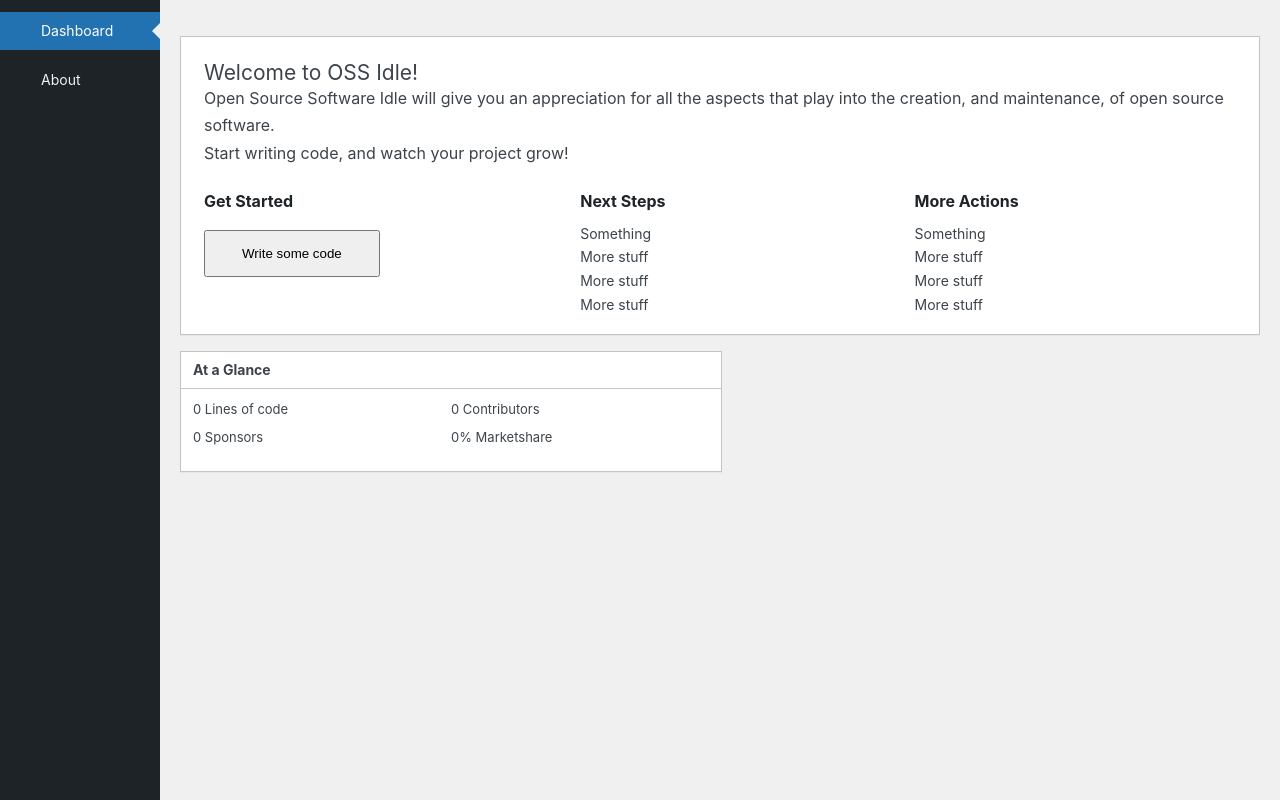
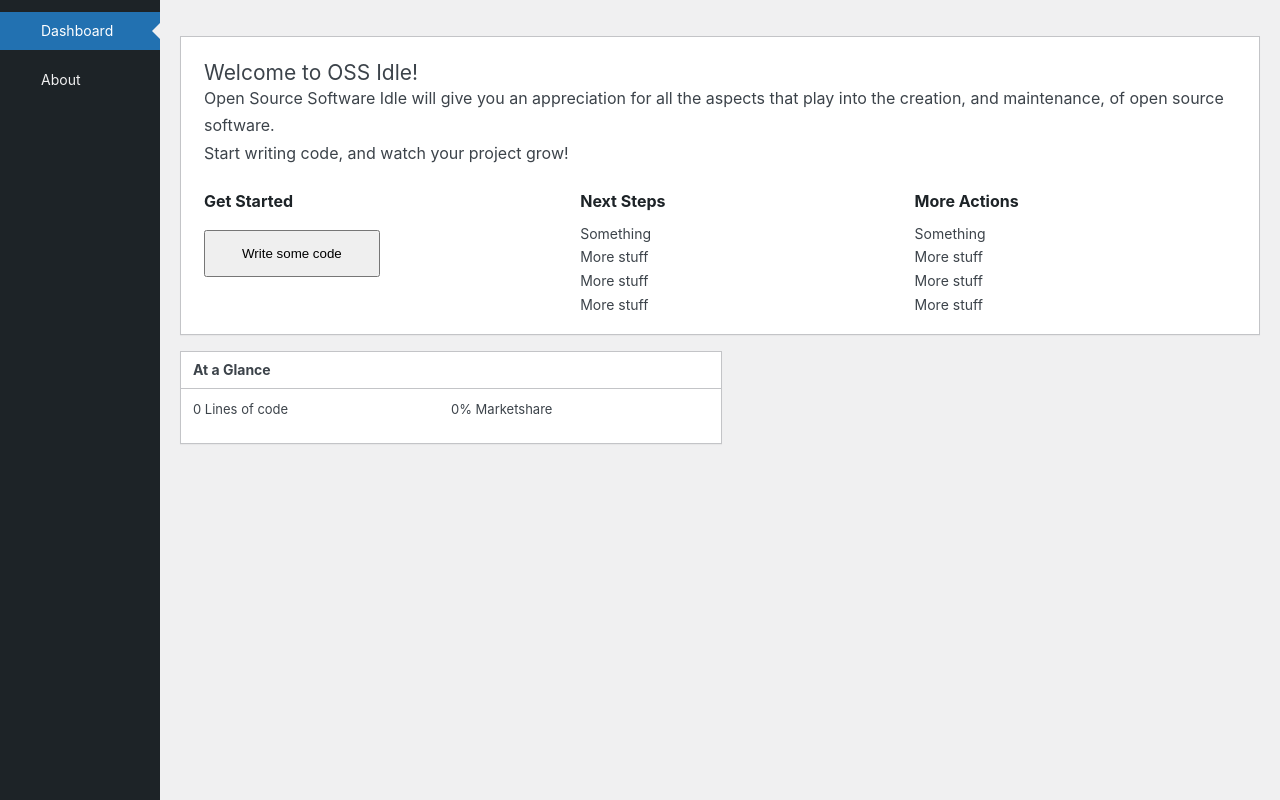
Before and after one commit to Clorith/OSS-Idle, a React (Create React App) app: page / in a window 1280 px wide. Built offline with nearby package versions, Linux system fonts and the light colour scheme.

Commit message:
Introduce persistent (localStorage) saving of resources and feature flags

```diff
--- a/src/App.js
+++ b/src/App.js
@@ -1,18 +1,61 @@
 import './App.css';
 import Interface from "./Interface";
 import {BrowserRouter} from "react-router-dom";
-import {useState} from "react";
-
-import { getResources } from './Data/resources';
+import {useEffect, useReducer} from "react";
 
 function App() {
-    const [ resources, setResources ] = useState( getResources() );
+    const defaultResources = () => {
+        const hasExistingResources = window.localStorage.getItem( 'resources' );
+
+        return null !== hasExistingResources
+            ? JSON.parse( hasExistingResources )
+            : {
+                linesOfCode: 0,
+                contributors: 0,
+                dependencies: 0,
+                sponsors: 0,
+                plugins: 0
+            }
+    }
+
+    const [ resources, setResources ] = useReducer(
+        ( state, action ) => ( { ...state, ...action } ),
+        defaultResources()
+    )
+
+    useEffect( () => {
+        window.localStorage.setItem( 'resources', JSON.stringify( resources ) )
+    }, [ resources ] );
+
+    const defaultFeature = () => {
+        const hasExistingFlags = window.localStorage.getItem( 'feature' )
+
+        return null !== hasExistingFlags
+            ? JSON.parse( hasExistingFlags )
+            : {
+                plugins: false,
+                sponsors: false,
+                contributors: false,
+                dependencies: false
+            };
+    }
+
+    const [ feature, setFeature ] = useReducer(
+        ( state, action ) => ( { ...state, ...action } ),
+        defaultFeature()
+    )
+
+    useEffect( () => {
+        window.localStorage.setItem( 'feature', JSON.stringify( feature ) )
+    }, [ feature ] );
 
     return (
         <BrowserRouter>
             <Interface
                 resources={ resources }
                 setResources={ setResources }
+                feature={ feature }
+                setFeature={ setFeature }
             />
         </BrowserRouter>
     );
--- a/src/Data/resources.js
+++ /dev/null
@@ -1,7 +0,0 @@
-export function getResources( type = 'code' ) {
-    switch ( type ) {
-        case 'code':
-        default:
-            return 0;
-    }
-}
--- a/src/Interface/Navigation/index.js
+++ b/src/Interface/Navigation/index.js
@@ -1,7 +1,11 @@
 import './navigation.css';
 import {Link} from "react-router-dom";
 
-function Navigation() {
+function Navigation( props ) {
+    const {
+        feature
+    } = props;
+
     const isActiveRoute = ( path ) => {
         return document.location.pathname === path;
     }
@@ -17,6 +21,15 @@ function Navigation() {
                             </div>
                         </Link>
                     </li>
+                    {feature?.plugins &&
+                        <li className={ isActiveRoute( '/plugins' ) ? 'menu-open' : '' }>
+                            <Link to="/plugins">
+                                <div className="menu-name">
+                                    Plugins
+                                </div>
+                            </Link>
+                        </li>
+                    }
                     <li className="menu-separator" aria-hidden="true"/>
                     <li className={ isActiveRoute( '/about' ) ? 'menu-open' : '' }>
                         <Link to="/about">
--- a/src/Interface/index.js
+++ b/src/Interface/index.js
@@ -7,16 +7,18 @@ import About from "../Pages/About";
 function Interface( props ) {
     const {
         resources,
-        setResources
+        setResources,
+        feature,
+        setFeature
     } = props;
 
     return (
         <>
-            <Navigation/>
+            <Navigation feature={ feature }/>
 
             <div id="content">
                 <Routes>
-                    <Route path="/" element={ <Main resources={ resources } setResources={ setResources } /> }>
+                    <Route path="/" element={ <Main resources={ resources } setResources={ setResources } feature={ feature } setFeature={ setFeature } /> }>
                         <Route path="about" element={ <About /> } />
                     </Route>
                 </Routes>
--- a/src/Pages/Main/index.js
+++ b/src/Pages/Main/index.js
@@ -1,11 +1,23 @@
 import './postbox.css';
 import './trigger.css';
 
-function Main( { resources, setResources } ) {
+function Main( { resources, setResources, feature, setFeature } ) {
+    const {
+        linesOfCode,
+        contributors,
+        dependencies,
+        sponsors,
+        plugins
+    } = resources;
+
     const updateCode = () => {
-        let newResource = resources + 1;
+        let newResource = linesOfCode + 1;
 
-        setResources( newResource );
+        if ( newResource >= 10 ) {
+            setFeature( { contributors: true } );
+        }
+
+        setResources( { linesOfCode: newResource } );
     }
 
     return (
@@ -68,9 +80,13 @@ function Main( { resources, setResources } ) {
                 <div className="inside">
                     <div className="main">
                         <ul>
-                            <li>{ resources } Lines of code</li>
-                            <li>0 Contributors</li>
-                            <li>0 Sponsors</li>
+                            <li>{ linesOfCode } Lines of code</li>
+                            {feature?.contributors &&
+                                <li>0 Contributors</li>
+                            }
+                            {feature?.sponsors &&
+                                <li>0 Sponsors</li>
+                            }
                             <li>0% Marketshare</li>
                         </ul>
                     </div>
```
